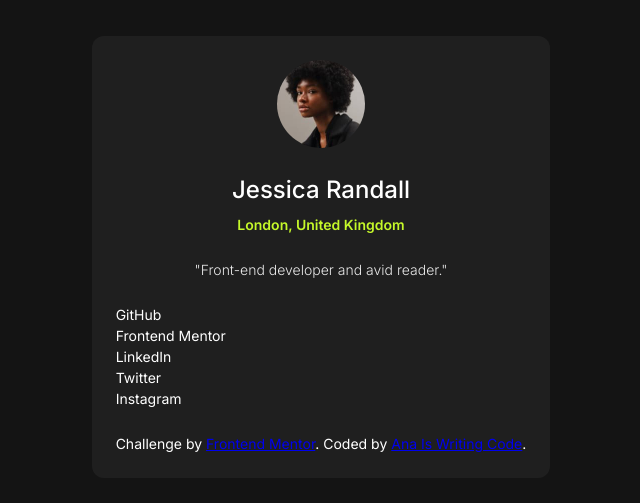
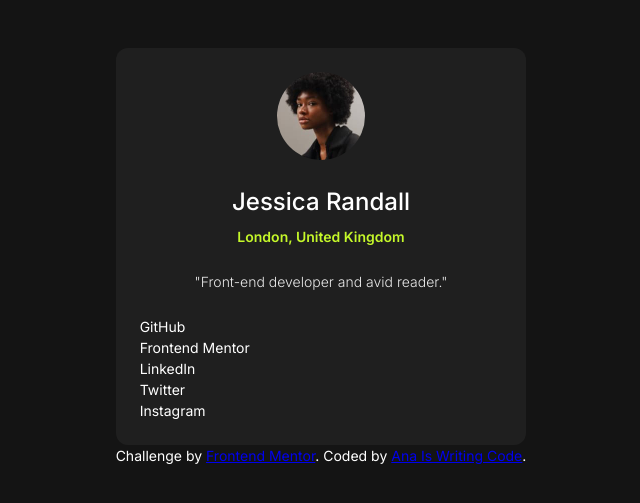
Before and after one commit to anaiswritingcode/social-links-profile, a plain HTML site: page index.html in a window 1280 px wide. Shown: the part 143-646 px from the top of the page, without its empty margins (319-959 px from the left). Drawn offline with Linux system fonts and the light colour scheme.

Commit message:
fix(footer): visually separate footer from article

```diff
--- a/index.html
+++ b/index.html
@@ -22,6 +22,7 @@
   </head>
   <body>
     <article class="article">
+      <div class="grid">
         <header class="header">
           <img
             class="header__img"
@@ -34,7 +35,6 @@
           </div>
           <p class="header__desc">"Front-end developer and avid reader."</p>
         </header>
-
         <nav class="nav">
           <ul class="nav__list">
             <li>GitHub</li>
@@ -44,6 +44,7 @@
             <li>Instagram</li>
           </ul>
         </nav>
+      </div>
 
       <footer class="attribution">
         <p class="attribution__text">
--- a/style.css
+++ b/style.css
@@ -85,7 +85,7 @@ body {
   }
 }
 
-.article {
+.grid {
   display: grid;
   gap: 1.5rem;
   padding: 1.5rem;
```
Lines whose indentation alone changed are shown as unchanged.
